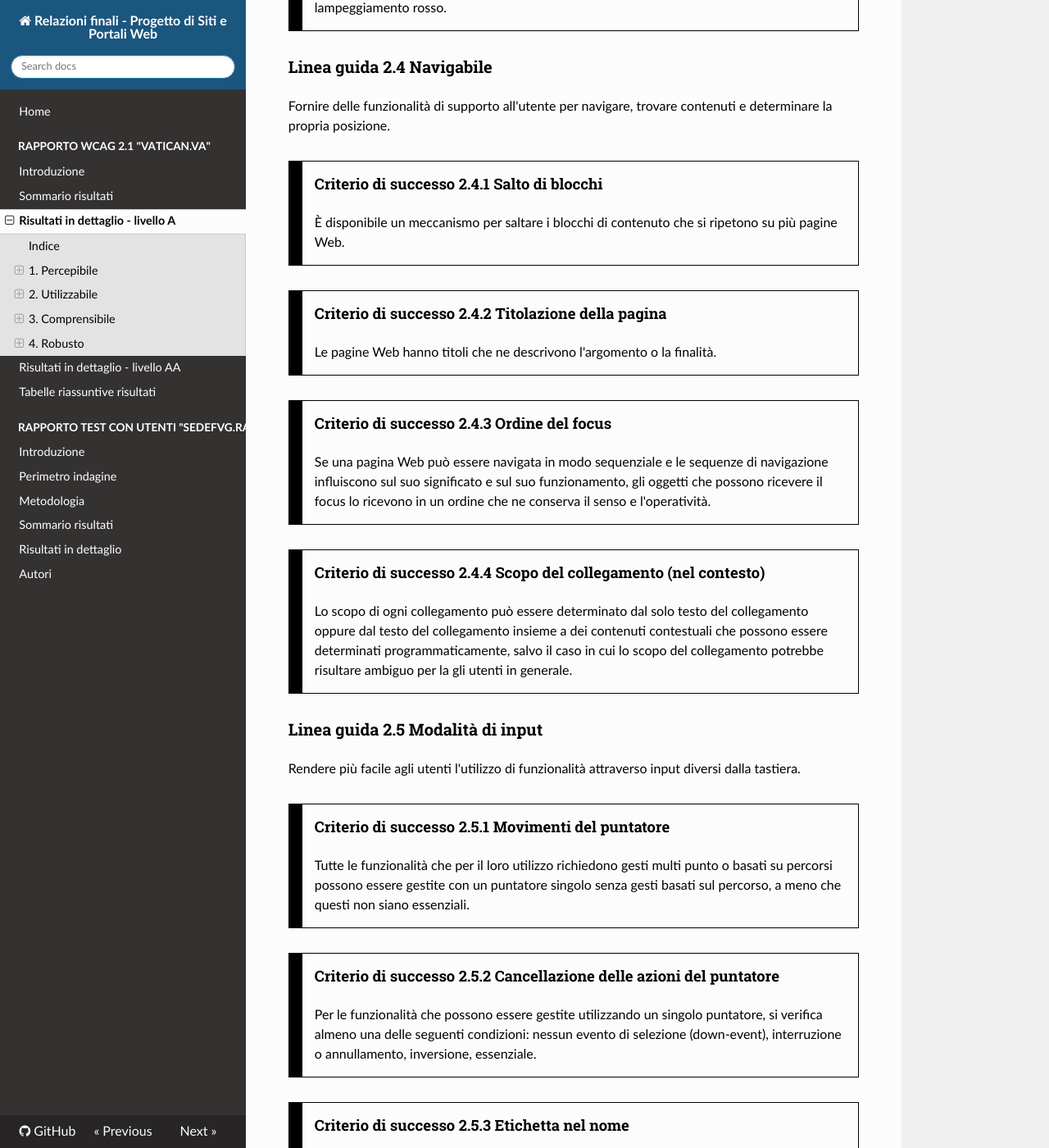
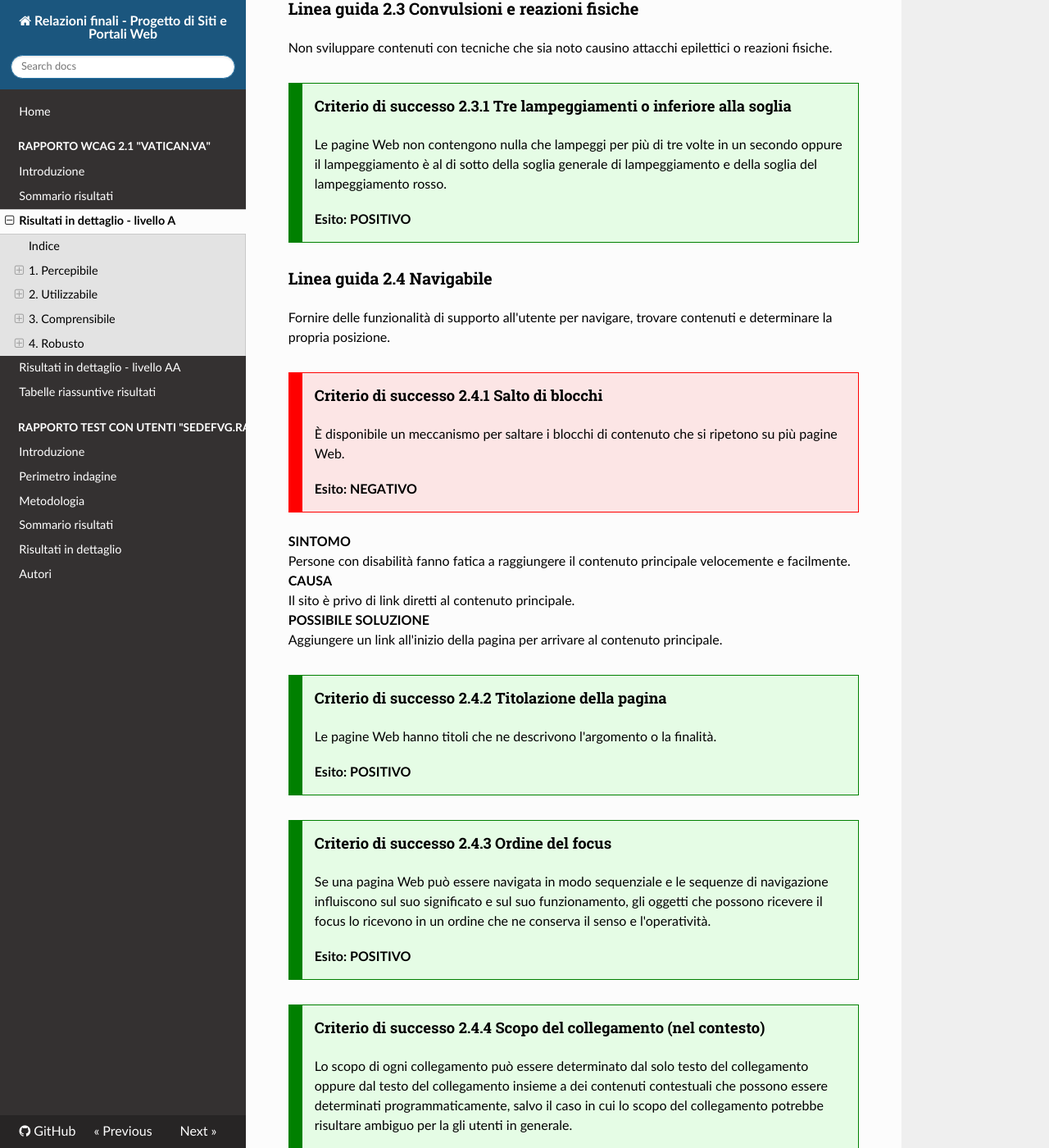
Before and after one commit to amosth/MA0175-Progetto-di-Siti-Web, an MkDocs documentation site: the page built from docs/wcag_vatican_dettaglio_A.md, in a window 1280 px wide and 1400 px high, scrolled down 6037 px. Shown: the whole window at 82% size. Built offline with MkDocs 1.6.1, drawn with Linux system fonts in a browser that asks for light colours; nearby versions of some CDN libraries; some of the changed text lies outside the part shown.

Commit message:
Aggiunge valutazione fino a liv. 3

```diff
--- a/docs/wcag_vatican_dettaglio_A.md
+++ b/docs/wcag_vatican_dettaglio_A.md
@@ -166,22 +166,25 @@ I componenti e la navigazione dell'interfaccia utente devono essere utilizzabili
 
 Rendere disponibili tutte le funzionalità tramite tastiera.
 
-<div class="success-criteria">
+<div class="success-criteria success-criteria-success">
      <h4>Criterio di successo 2.1.1 Tastiera</h4>
-
      <p>Tutte le funzionalità del contenuto sono utilizzabili tramite un'interfaccia di tastiera senza richiedere tempi specifici per la pressione dei singoli tasti, salvo il caso in cui sia la funzionalità di fondo a richiedere un input che dipende dal percorso del movimento dell'utente e non solo dai suoi punti d'arrivo.</p>
+     <br>
+     <p><strong>Esito: POSITIVO</strong></p>
 </div>
 
-<div class="success-criteria">
+<div class="success-criteria success-criteria-success">
      <h4>Criterio di successo 2.1.2 Nessun impedimento all'uso della tastiera</h4>
-
      <p>Se il focus di tastiera può essere spostato tramite una interfaccia di tastiera su un componente della pagina, deve anche poter essere tolto dallo stesso componente usando solo la stessa interfaccia e, se a tal fine non fosse sufficiente l'uso dei normali tasti freccia o tab o l'uso di altri metodi di uscita standard, l'utente deve essere informato sul metodo per spostare il focus.</p>
+     <br>
+     <p><strong>Esito: POSITIVO</strong></p>
 </div>
 
-<div class="success-criteria">
+<div class="success-criteria success-criteria-warning">
      <h4>Criterio di successo 2.1.4 Tasti di scelta rapida</h4>
-
      <p>Se nel contenuto viene implementata una scorciatoia da tastiera utilizzando sole lettere (maiuscole e minuscole), segni di punteggiatura, numeri o simboli, allora è vera almeno una delle seguenti condizioni: disattivazione, rimappatura, attivazione solo al focus.</p>
+     <br>
+     <p><strong>Esito: NON VALUTABILE</strong></p>
 </div>
 
 
@@ -190,16 +193,18 @@ Rendere disponibili tutte le funzionalità tramite tastiera.
 Fornire agli utenti tempo sufficiente per leggere e utilizzare i contenuti.
 
 
-<div class="success-criteria">
+<div class="success-criteria success-criteria-warning">
      <h4>Criterio di successo 2.2.1 Regolazione tempi di esecuzione</h4>
-
      <p>Per ogni temporizzazione presente nel contenuto, è soddisfatto almeno uno dei seguenti casi: spegnimento, regolazione, estensione, eccezione per eventi in tempo reale, eccezione di essenzialità, eccezione delle 20 ore.</p>
+     <br>
+     <p><strong>Esito: NON VALUTABILE</strong></p>
 </div>
 
-<div class="success-criteria">
+<div class="success-criteria success-criteria-warning">
      <h4>Criterio di successo 2.2.2 Pausa, stop, nascondi</h4>
-
      <p>Nei casi di animazioni, lampeggiamenti, scorrimenti o auto-aggiornamenti di informazioni, sono soddisfatti tutti i seguenti punti: spostamento, lampeggiamento, scorrimento, auto-aggiornamento.</p>
+     <br>
+     <p><strong>Esito: NON VALUTABILE</strong></p>
 </div>
 
 
@@ -208,10 +213,11 @@ Fornire agli utenti tempo sufficiente per leggere e utilizzare i contenuti.
 Non sviluppare contenuti con tecniche che sia noto causino attacchi epilettici o reazioni fisiche.
 
 
-<div class="success-criteria">
+<div class="success-criteria success-criteria-success">
      <h4>Criterio di successo 2.3.1 Tre lampeggiamenti o inferiore alla soglia</h4>
-
      <p>Le pagine Web non contengono nulla che lampeggi per più di tre volte in un secondo oppure il lampeggiamento è al di sotto della soglia generale di lampeggiamento e della soglia del lampeggiamento rosso.</p>
+     <br>
+     <p><strong>Esito: POSITIVO</strong></p>
 </div>
 
 
@@ -220,28 +226,43 @@ Non sviluppare contenuti con tecniche che sia noto causino attacchi epilettici o
 Fornire delle funzionalità di supporto all'utente per navigare, trovare contenuti e determinare la propria posizione.
 
 
-<div class="success-criteria">
+<div class="success-criteria success-criteria-danger">
      <h4>Criterio di successo 2.4.1 Salto di blocchi</h4>
-
      <p>È disponibile un meccanismo per saltare i blocchi di contenuto che si ripetono su più pagine Web.</p>
+     <br>
+     <p><strong>Esito: NEGATIVO</strong></p>
 </div>
 
-<div class="success-criteria">
+<br/>
+
+<strong>SINTOMO</strong>
+Persone con disabilità fanno fatica a raggiungere il contenuto principale velocemente e facilmente.
+
+<strong>CAUSA</strong>
+Il sito è privo di link diretti al contenuto principale.
+
+<strong>POSSIBILE SOLUZIONE</strong>
+Aggiungere un link all'inizio della pagina per arrivare al contenuto principale.
+
+<div class="success-criteria success-criteria-success">
      <h4>Criterio di successo 2.4.2 Titolazione della pagina</h4>
-
      <p>Le pagine Web hanno titoli che ne descrivono l'argomento o la finalità.</p>
+     <br>
+     <p><strong>Esito: POSITIVO</strong></p>
 </div>
 
-<div class="success-criteria">
+<div class="success-criteria success-criteria-success">
      <h4>Criterio di successo 2.4.3 Ordine del focus</h4>
-
      <p>Se una pagina Web può essere navigata in modo sequenziale e le sequenze di navigazione influiscono sul suo significato e sul suo funzionamento, gli oggetti che possono ricevere il focus lo ricevono in un ordine che ne conserva il senso e l'operatività.</p>
+     <br>
+     <p><strong>Esito: POSITIVO</strong></p>
 </div>
 
-<div class="success-criteria">
+<div class="success-criteria success-criteria-success">
      <h4>Criterio di successo 2.4.4 Scopo del collegamento (nel contesto)</h4>
-
      <p>Lo scopo di ogni collegamento può essere determinato dal solo testo del collegamento oppure dal testo del collegamento insieme a dei contenuti contestuali che possono essere determinati programmaticamente, salvo il caso in cui lo scopo del collegamento potrebbe risultare ambiguo per la gli utenti in generale.</p>
+     <br>
+     <p><strong>Esito: POSITIVO</strong></p>
 </div>
 
 
@@ -250,28 +271,32 @@ Fornire delle funzionalità di supporto all'utente per navigare, trovare contenu
 Rendere più facile agli utenti l'utilizzo di funzionalità attraverso input diversi dalla tastiera.
 
 
-<div class="success-criteria">
+<div class="success-criteria success-criteria-success">
      <h4>Criterio di successo 2.5.1 Movimenti del puntatore</h4>
-
      <p>Tutte le funzionalità che per il loro utilizzo richiedono gesti multi punto o basati su percorsi possono essere gestite con un puntatore singolo senza gesti basati sul percorso, a meno che questi non siano essenziali.</p>
+     <br>
+     <p><strong>Esito: POSITIVO</strong></p>
 </div>
 
-<div class="success-criteria">
+<div class="success-criteria success-criteria-warning">
      <h4>Criterio di successo 2.5.2 Cancellazione delle azioni del puntatore</h4>
-
      <p>Per le funzionalità che possono essere gestite utilizzando un singolo puntatore, si verifica almeno una delle seguenti condizioni: nessun evento di selezione (down-event), interruzione o annullamento, inversione, essenziale.</p>
+     <br>
+     <p><strong>Esito: NON VALUTABILE</strong></p>
 </div>
 
-<div class="success-criteria">
+<div class="success-criteria success-criteria-warning">
      <h4>Criterio di successo 2.5.3 Etichetta nel nome</h4>
-
      <p>Per i componenti dell'interfaccia utente con etichette che includono testo o immagini di testo, il nome contiene il testo che viene presentato visivamente.</p>
+     <br>
+     <p><strong>Esito: NON VALUTABILE</strong></p>
 </div>
 
-<div class="success-criteria">
+<div class="success-criteria success-criteria-warning">
      <h4>Criterio di successo 2.5.4 Azionamento da movimento</h4>
-
      <p>Le funzionalità che possono essere azionate dal movimento del dispositivo o dell'utente possono anche essere attivate dai componenti dell'interfaccia utente e la risposta al movimento può essere disabilitata per impedire l'attivazione accidentale, tranne quando: interfaccia supportata, essenziale.</p>
+     <br>
+     <p><strong>Esito: NON VALUTABILE</strong></p>
 </div>
 
 
```
Also changed, not shown: docs/wcag_vatican_dettaglio_AA.md (+35 -11 lines).
